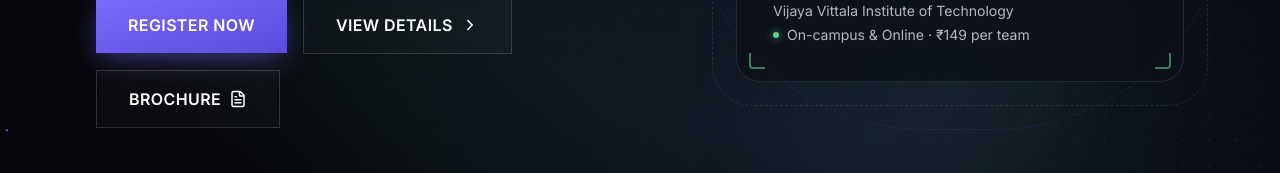
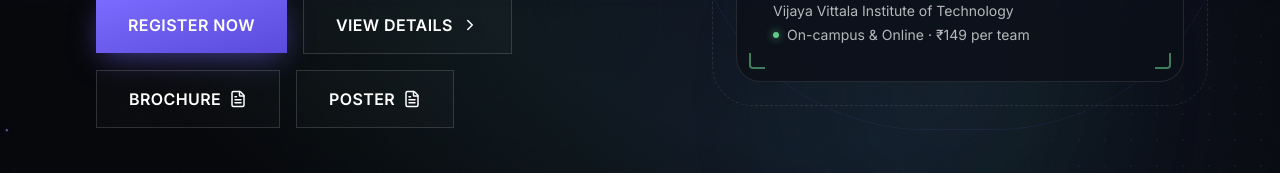
Before and after one commit to sanju-zxt/Hack-Matrix, a React (Vite) app: page / in a window 1280 px wide. Shown: the part 627-800 px from the top of the page. Built offline with nearby package versions, Linux system fonts and the light colour scheme.

Commit message:
IGNITE 2026: update brochure + add final poster download (hero + footer)

```diff
--- a/src/components/layout/Footer.tsx
+++ b/src/components/layout/Footer.tsx
@@ -12,6 +12,7 @@ import {
   contact,
   event,
   footer,
+  poster,
   registration,
   scheduleDates,
   venue,
@@ -106,6 +107,20 @@ export function Footer() {
                   />
                 </a>
               </li>
+              <li>
+                <a
+                  href={poster.url}
+                  target="_blank"
+                  rel="noopener noreferrer"
+                  className="group inline-flex min-h-11 sm:min-h-0 items-center gap-1.5 text-sm text-white/70 transition-colors hover:text-violet-bright"
+                >
+                  Poster
+                  <ArrowUpRight
+                    size={12}
+                    className="opacity-0 transition-opacity group-hover:opacity-100"
+                  />
+                </a>
+              </li>
             </ul>
           </nav>
 
--- a/src/components/sections/Hero.tsx
+++ b/src/components/sections/Hero.tsx
@@ -11,6 +11,7 @@ import {
   brochure,
   event,
   flags,
+  poster,
   registration,
   scheduleDates,
   venue,
@@ -331,6 +332,20 @@ export function Hero() {
                 className="transition-transform duration-300 group-hover/btn:-translate-y-0.5"
               />
             </Button>
+            <Button
+              size={shortLandscape ? "md" : "lg"}
+              variant="outline"
+              className="w-full sm:w-auto"
+              href={poster.url}
+              target="_blank"
+              rel="noopener noreferrer"
+            >
+              {poster.label}
+              <FileText
+                size={18}
+                className="transition-transform duration-300 group-hover/btn:-translate-y-0.5"
+              />
+            </Button>
           </motion.div>
 
           <motion.div variants={item} className={shortLandscape ? "mt-4" : "mt-8 sm:mt-12"}>
--- a/src/data/eventConfig.ts
+++ b/src/data/eventConfig.ts
@@ -183,6 +183,12 @@ export const payment = {
 export const brochure = {
   label: "BROCHURE",
   url: "/VVIT%20IGNITE%20Final%20Brochure.pdf",
+} as const;
+
+/** Official event poster (PDF served from /public). Opens in a new tab. */
+export const poster = {
+  label: "POSTER",
+  url: "/Ignite%20Poster%20FInal.pdf",
 } as const;
 
 /* ── THEMES ───────────────────────────────────────────────────────────────── */
```
Also changed, not shown: 2 other files (tests, documents, lock files or other folders).
